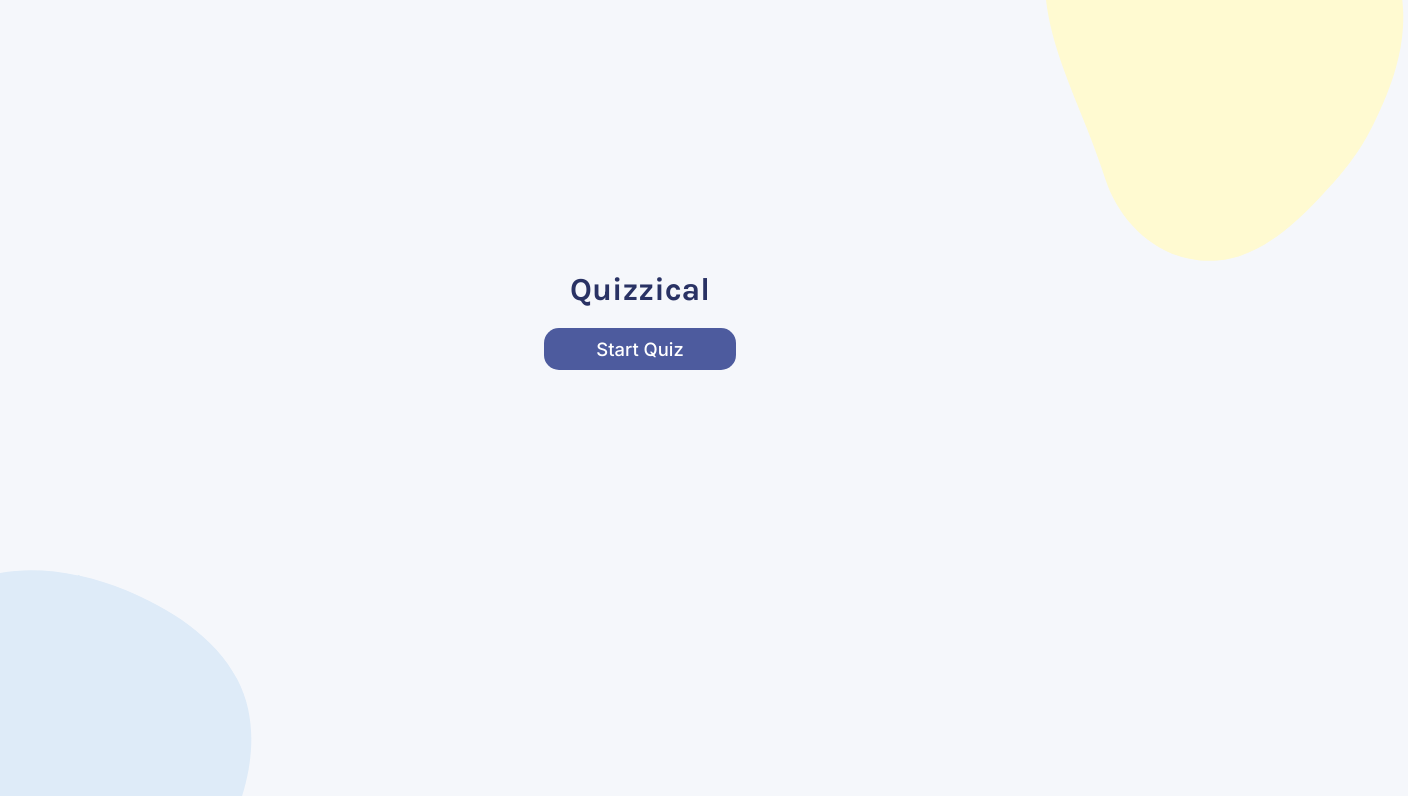
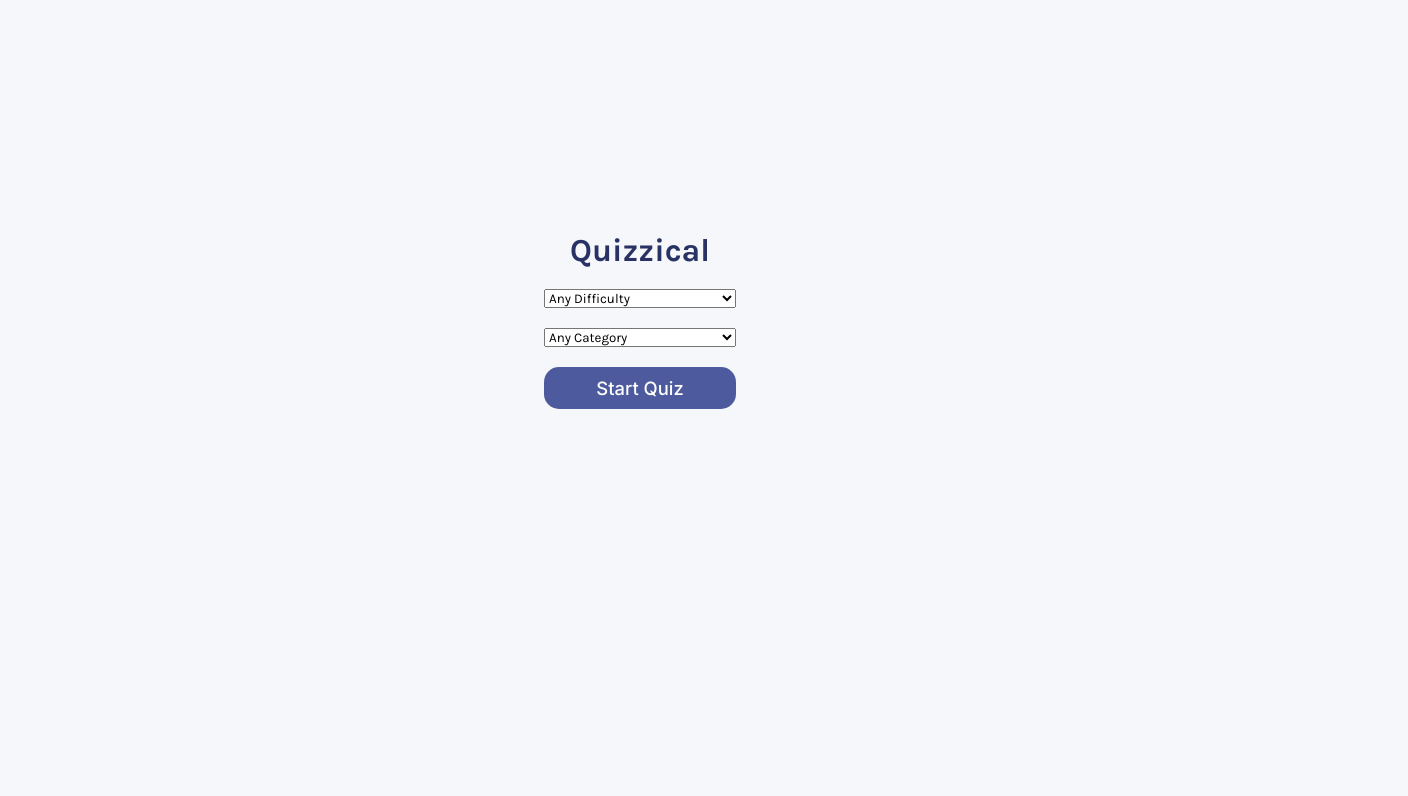
Before and after one commit to jasonkartz/quizzical, a React (Create React App) app: page / in a window 1280 px wide. Shown: the top 796 px of the page, 1408 px wide, since content can reach past the window. Built offline with nearby package versions, Linux system fonts and the light colour scheme.

Commit message:
user can now select category and difficulty

```diff
--- a/src/App.js
+++ b/src/App.js
@@ -1,9 +1,8 @@
 import React, { useState, useEffect } from "react";
 import "./index.css";
-import { nanoid } from "nanoid";
 import StartScreen from "./Components/StartScreen";
 import Question from "./Components/Question";
-import Blob from "./Components/Blob";
+
 
 export default function App() {
   const [quizData, setQuizData] = useState([]);
@@ -45,9 +44,44 @@ export default function App() {
     }
   }
 
-  async function startGame() {
+  async function startGame(gameSettings) {
     setQuizStage("loading")
-    await fetch("https://opentdb.com/api.php?amount=5&difficulty=easy&type=multiple")
+    const difficulty = {
+      "any": "",
+      "easy": "&difficulty=easy",
+      "medium": "&difficulty=medium",
+      "hard": "&difficulty=hard"
+    }
+
+    const category = {
+      "Any Category": "",
+      "General Knowledge": "&category=9",
+      "Entertainment: Books": "&category=10",
+      "Entertainment: Film": "&category=11",
+      "Entertainment: Music": "&category=12",
+      "Entertainment: Musicals & Theatres": "&category=13",
+      "Entertainment: Television": "&category=14",
+      "Entertainment: Video Games": "&category=15",
+      "Entertainment: Board Games": "&category=16",
+      "Science & Nature": "&category=17",
+      "Science: Computers": "&category=18",
+      "Science: Mathematics": "&category=19",
+      "Mythology": "&category=20",
+      "Sports": "&category=21",
+      "Geography": "&category=22",
+      "History": "&category=23",
+      "Politics": "&category=24",
+      "Art": "&category=25",
+      "Celebrities": "&category=26",
+      "Animals": "&category=27",
+      "Vehicles": "&category=28",
+      "Entertainment: Comics": "&category=29",
+      "Science: Gadgets": "&category=30",
+      "Entertainment: Japanese Anime & Manga": "&category=31",
+      "Entertainment: Cartoon & Animations":  "&category=32"
+    }
+
+    await fetch(`https://opentdb.com/api.php?amount=5&type=multiple${difficulty[gameSettings.difficulty]}${category[gameSettings.category]}`)
       .then((res) => res.json())
       .then((data) =>
         setQuizData(
@@ -84,6 +118,7 @@ export default function App() {
       <Question
         key={data.id}
         id={data.id}
+        category={data.category}
         question={data.question}
         answer1={decodeHTML(data.shuffled_answers[0])}
         answer2={decodeHTML(data.shuffled_answers[1])}
@@ -100,7 +135,7 @@ export default function App() {
 
   return (
     <main>
-      {quizStage === "start" || quizStage === "loading" ? <StartScreen handleClick={startGame} status={quizStage}/> : questions}
+      {quizStage === "start" || quizStage === "loading" ? <StartScreen startGame={startGame} status={quizStage}/> : questions}
       {quizStage === "active" && (
         <div className="game-complete-panel">
           <button
@@ -124,8 +159,6 @@ export default function App() {
           </button>
         </div>
       ) }
-      <Blob style="blob blob-left"/>
-      <Blob style="blob blob-right"/>
     </main>
   );
 }
--- a/src/Components/Blob.js
+++ /dev/null
@@ -1,11 +0,0 @@
-import React from "react";
-// This SVG is from https://codepen.io/Ali_Farooq_/pen/gKOJqx
-export default function Blob(props) {
-  return (
-    <div className={props.style}>
-      <svg viewBox="0 0 310 350">
-        <path d="M156.4,339.5c31.8-2.5,59.4-26.8,80.2-48.5c28.3-29.5,40.5-47,56.1-85.1c14-34.3,20.7-75.6,2.3-111  c-18.1-34.8-55.7-58-90.4-72.3c-11.7-4.8-24.1-8.8-36.8-11.5l-0.9-0.9l-0.6,0.6c-27.7-5.8-56.6-6-82.4,3c-38.8,13.6-64,48.8-66.8,90.3c-3,43.9,17.8,88.3,33.7,128.8c5.3,13.5,10.4,27.1,14.9,40.9C77.5,309.9,111,343,156.4,339.5z" />
-      </svg>
-    </div>
-  );
-}
--- a/src/Components/Question.js
+++ b/src/Components/Question.js
@@ -17,7 +17,10 @@ export default function Question(props) {
     }
   return (
     <section className="quiz">
+      <div>
+      <p>{props.category}</p>
       <h1>{props.question}</h1>
+      </div>
       <div className="btn-array">
         <button
           disabled={props.quizStage === "complete" ? true : false}
--- a/src/Components/StartScreen.js
+++ b/src/Components/StartScreen.js
@@ -1,12 +1,82 @@
-import React from "react"
+import React, { useState } from "react";
 
 export default function StartScreen(props) {
+  const [gameSettings, setGameSettings] = useState({
+    category: "Any Category",
+    difficulty: "any",
+  });
 
-    return (
-        <div className="start-screen">
-            <h1>Quizzical</h1>
+  function handleChange(event) {
+    const { name, value } = event.target;
+    setGameSettings((prevData) => ({
+      ...prevData,
+      [name]: value,
+    }));
+  }
 
-            <button onClick={props.handleClick}>{props.status === "loading" ? 'Loading...' : 'Start Quiz'}</button>
-        </div>
-    )
+  return (
+    <div className="start-screen">
+      <h1>Quizzical</h1>
+
+      <select name="difficulty" value={props.value} onChange={handleChange}>
+        <option value="any">Any Difficulty</option>
+        <option value="easy">Easy</option>
+        <option value="medium">Medium</option>
+        <option value="hard">Hard</option>
+      </select>
+
+      <select name="category" value={props.value} onChange={handleChange}>
+        <option value="Any Category">Any Category</option>
+        <option value="General Knowledge">General Knowledge</option>
+        <option value="Animals">Animals</option>
+        <option value="Art">Art</option>
+        <option value="Entertainment: Board Games">Board Games</option>
+        <option value="Entertainment: Books">Books</option>
+        <option value="Entertainment: Cartoon & Animations">Cartoon &#38; Animations</option>
+        <option value="Celebrities">Celebrities</option>
+        <option value="Entertainment: Comics">Comics</option>
+        <option value="Science: Computers">Computers</option>
+        <option value="Entertainment: Film">Film</option>
+        <option value="Science: Gadgets">Gadgets</option>
+        <option value="Geography">Geography</option>
+        <option value="History">History</option>
+        <option value="Entertainment: Japanese Anime & Manga">
+          Japanese Anime &#38; Manga
+        </option>
+        <option value="Science: Mathematics">Mathematics</option>
+        <option value="Entertainment: Music">Music</option>
+        <option value="Entertainment: Musicals & Theatres">Musicals &#38; Theatres</option>
+        <option value="Mythology">Mythology</option>
+        <option value="Politics">Politics</option>
+        <option value="Science & Nature">Science &#38; Nature</option>
+        <option value="Sports">Sports</option>
+        <option value="Entertainment: Television">Television</option>
+        <option value="Entertainment: Video Games">Video Games</option>
+        <option value="Vehicles">Vehicles</option>
+      </select>
+
+      <button onClick={() => props.startGame(gameSettings)}>
+        {props.status === "loading" ? "Loading..." : "Start Quiz"}
+      </button>
+    </div>
+  );
 }
+
+/*
+
+
+
+
+
+
+
+
+
+
+
+
+
+
+
+
+*/
--- a/src/index.css
+++ b/src/index.css
@@ -30,6 +30,12 @@ button {
 }
 .quiz h1 {
   font-size: 16px;
+}
+.quiz p {
+  font-size: 15px;
+  font-weight: 500;
+  margin-bottom: 3px;
+  font-style: italic;
 }
 .btn-array {
   display: flex;
```
